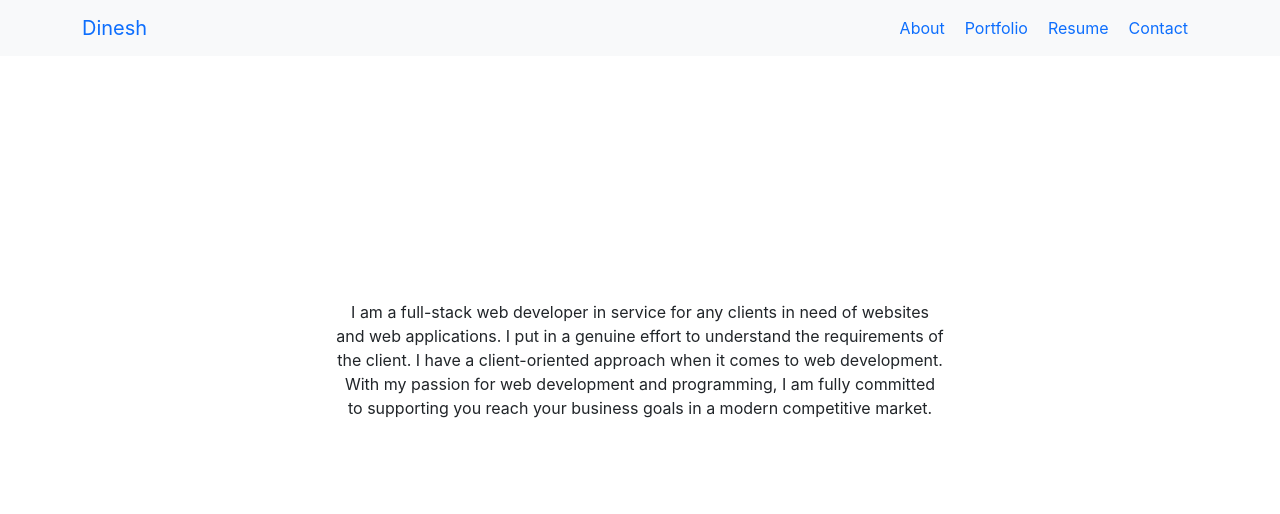
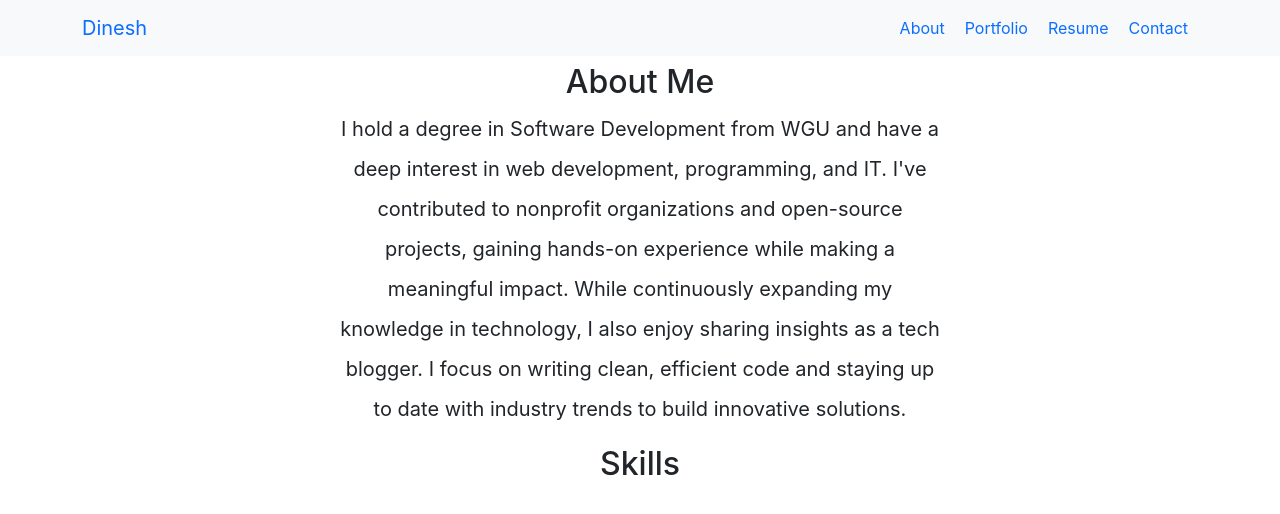
Before and after one commit to dineshigdd/dineshigdd.github.io, a React (Vite) app: page /about in a window 1280 px wide. Shown: the top 514 px of the page. Built offline with nearby package versions, Linux system fonts and the light colour scheme.

Commit message:
modify about contact home pages

```diff
--- a/src/views/About.jsx
+++ b/src/views/About.jsx
@@ -1,19 +1,42 @@
 import React from 'react'
+import myImage from '../assets/self.jpg'
+import { Image  } from 'react-bootstrap'
 import HomeContainer from '../styles/styles'
+import styled from 'styled-components'
 
 function About() {
   return (
     <HomeContainer className="w-50 p-3 d-flex mx-auto">
         <div className='inner-container d-flex'>
-    <p>
-    I am a full-stack web developer in service for any clients in need of websites and web applications.
-    I put in a genuine effort to understand the requirements of the client. I have a client-oriented approach when it comes to web development.
-    With my passion for web development and programming, I am fully committed to supporting you reach your business goals
-    in a modern competitive market.
-    </p>
+             <h2>About Me</h2>
+              <p className='lh-lg fs-5 text'>
+              I hold a degree in Software Development from WGU and have a deep interest in web development, programming, and IT.
+              I've contributed to nonprofit organizations and open-source projects, gaining hands-on experience while making a meaningful impact.
+              While continuously expanding my knowledge in technology, I also enjoy sharing insights as a tech blogger.
+              I focus on writing clean, efficient code and staying up to date with industry trends to build innovative solutions.
+
+              </p>
+              <h2>Skills</h2>
+              <div>
+              <div class=" mt-3 p-2 col"><svg className="#E34F26">  </svg></div>
+              </div>
     </div>
 </HomeContainer>
   )
 }
 
 export default About
+
+const ImageContainer = styled.div`
+    @media (min-width: 576px ){
+        img{
+            width: 50%;
+            height: auto;
+        }
+    }
+`
+
+
+const HomeContainerAbout = {
+
+}
--- a/src/views/Contact.jsx
+++ b/src/views/Contact.jsx
@@ -44,3 +44,4 @@ const FormContainer = styled(Form )`
   }
 
 `
+//read https://www.robinwieruch.de/react-form/#react-form-by-example
--- a/src/views/Home.jsx
+++ b/src/views/Home.jsx
@@ -22,7 +22,11 @@ function Home() {
                         <div>
                             <p>
                                 Hi...I am Dinesh<br/>
-                                <span>Web Developer + Technical blogger</span>
+                                <span>Full-Stack Web Developer</span>
+                                <p>A dedicated developer with a strong foundation in modern web technologies.
+                                    <br />I focus on writing clean, efficient code and continuously improving my skills.
+                                    <br />Always ready to tackle new challenges and build impactful solution
+                                </p>
                             </p>
                         </div>
                 </div>
```
